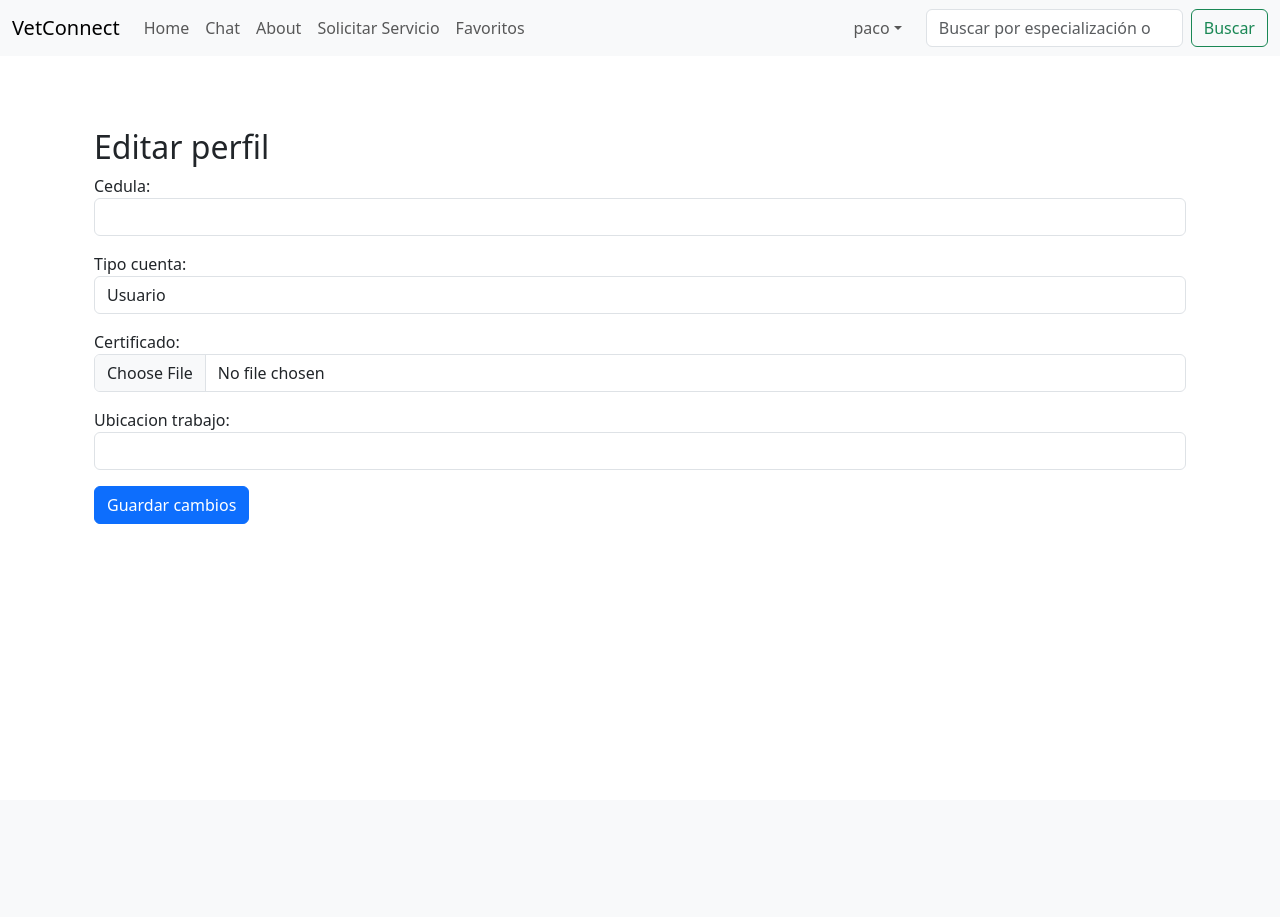
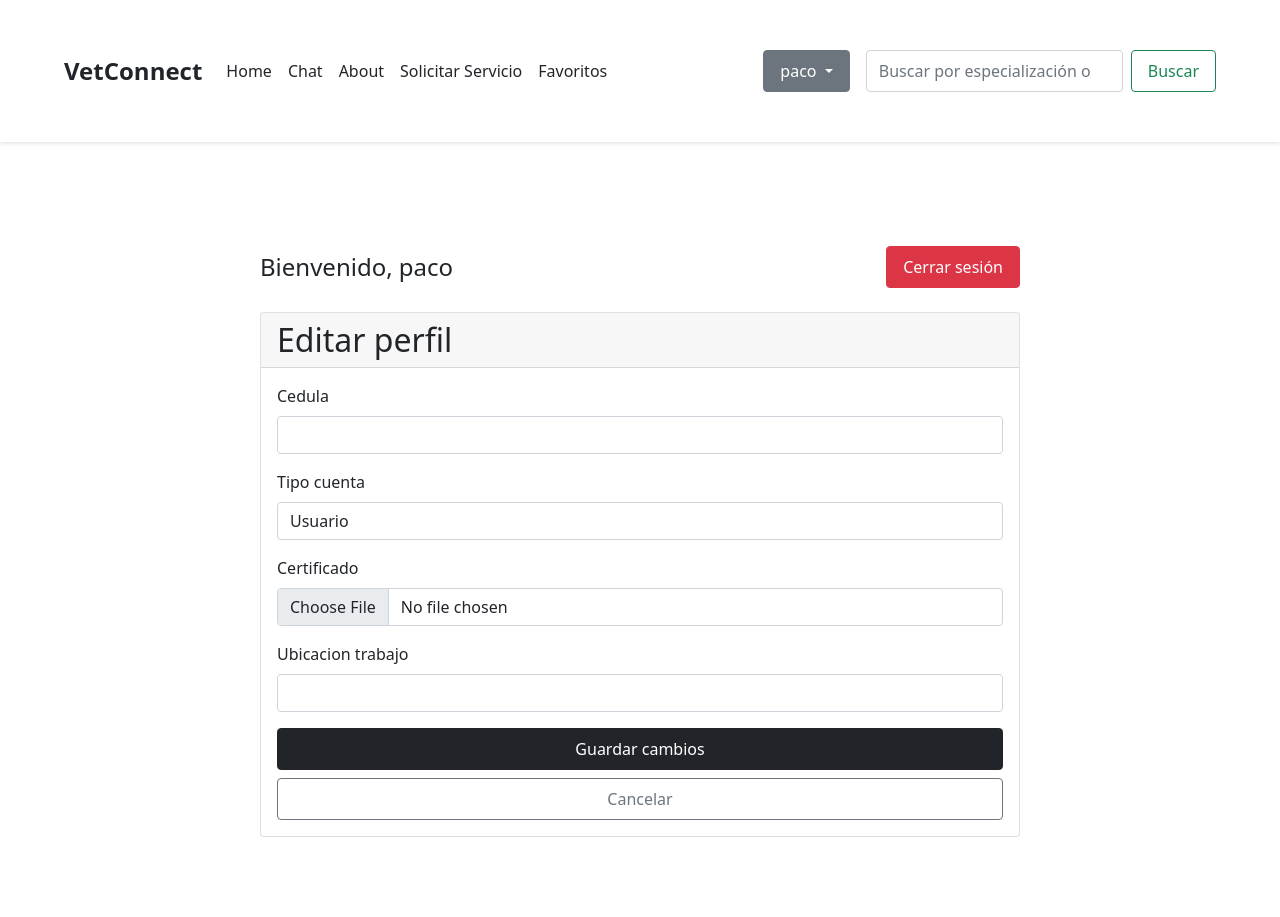
Before and after one commit to mcadavidr2/VetConnect, a Django app: page /edit-profile/ in a window 1280 px wide. Before the commit the page ends 524 px from the top, so only its background shows below. Run offline with Django 5.2, Linux system fonts and the light colour scheme; a user stored in the database is signed in; data comes from the database, SQL or seed files in the repository; both versions use the stored data as it was after the commit.

Commit message:
Correciocn de cositas

```diff
--- a/VetConnect/templates/base.html
+++ b/VetConnect/templates/base.html
@@ -4,20 +4,163 @@
   <meta charset="UTF-8">
   <meta name="viewport" content="width=device-width, initial-scale=1.0">
   <title>VetConnect</title>
-  <link href="https://cdn.jsdelivr.net/npm/bootstrap@5.3.7/dist/css/bootstrap.min.css" rel="stylesheet">
-  <script src="https://cdn.jsdelivr.net/npm/bootstrap@5.3.7/dist/js/bootstrap.bundle.min.js"></script>
+  <link href="https://cdn.jsdelivr.net/npm/bootstrap@5.0.2/dist/css/bootstrap.min.css" rel="stylesheet">
+  <script src="https://cdn.jsdelivr.net/npm/@popperjs/core@2.9.2/dist/umd/popper.min.js"></script>
+  <script src="https://cdn.jsdelivr.net/npm/bootstrap@5.0.2/dist/js/bootstrap.min.js"></script>
+  <style>
+    /* Estilos base */
+    :root {
+      --primary-color: #212529;
+      --hover-color: #424649;
+      --text-color: #212529;
+    }
+
+    body {
+      font-size: 16px;
+      line-height: 1.5;
+    }
+
+    /* Navbar y elementos de navegación */
+    .navbar {
+      padding: 1rem;
+      box-shadow: 0 2px 4px rgba(0,0,0,0.1);
+    }
+
+    .navbar-brand {
+      font-size: 1.5rem;
+      font-weight: bold;
+      color: var(--text-color) !important;
+    }
+
+    .navbar-nav .nav-link,
+    .dropdown-item {
+      color: var(--text-color) !important;
+      padding: 0.5rem 1rem;
+      transition: all 0.3s ease;
+    }
+
+    .nav-link:hover,
+    .navbar-brand:hover,
+    .dropdown-item:hover {
+      color: var(--hover-color) !important;
+      background-color: rgba(0,0,0,0.05);
+    }
+
+    /* Botones */
+    .btn {
+      padding: 0.5rem 1rem;
+      border-radius: 4px;
+      font-weight: 500;
+      transition: all 0.3s ease;
+    }
+
+    .btn-primary {
+      background-color: var(--primary-color);
+      border-color: var(--primary-color);
+    }
+
+    .btn-primary:hover {
+      background-color: var(--hover-color);
+      border-color: var(--hover-color);
+    }
+
+    .btn-outline-primary {
+      color: var(--primary-color);
+      border-color: var(--primary-color);
+    }
+
+    .btn-outline-primary:hover {
+      background-color: var(--primary-color);
+      border-color: var(--primary-color);
+    }
+
+    /* Dropdown menu */
+    .dropdown-menu {
+      border-radius: 4px;
+      box-shadow: 0 2px 8px rgba(0,0,0,0.1);
+    }
+
+    .dropdown-item {
+      padding: 0.75rem 1.5rem;
+    }
+
+    /* Contenedor principal */
+    .container {
+      padding: 1rem;
+      max-width: 1400px;
+      margin: 0 auto;
+    }
+
+    /* Media Queries para diferentes tamaños de pantalla */
+    /* Móviles pequeños */
+    @media (max-width: 576px) {
+      body {
+        font-size: 14px;
+      }
+      .navbar-brand {
+        font-size: 1.2rem;
+      }
+      .container {
+        padding: 0.5rem;
+      }
+      .btn {
+        width: 100%;
+        margin-bottom: 0.5rem;
+      }
+    }
+
+    /* Tablets */
+    @media (min-width: 577px) and (max-width: 991px) {
+      .navbar-nav {
+        padding: 0.5rem 0;
+      }
+      .nav-link {
+        padding: 0.5rem;
+      }
+    }
+
+    /* Pantallas grandes */
+    @media (min-width: 992px) {
+      .navbar {
+        padding: 1rem 2rem;
+      }
+      .container {
+        padding: 2rem;
+      }
+    }
+
+    /* Pantallas muy grandes */
+    @media (min-width: 1400px) {
+      body {
+        font-size: 18px;
+      }
+      .container {
+        padding: 2rem 4rem;
+      }
+    }
+
+    /* Ajustes de accesibilidad */
+    @media (prefers-reduced-motion: reduce) {
+      * {
+        transition: none !important;
+      }
+    }
+  </style>
 </head>
 <body>
 
   <!-- Navbar -->
   <nav class="navbar navbar-expand-lg bg-body-tertiary">
-    <div class="container-fluid">
-      <a class="navbar-brand" href="{% url 'home' %}">VetConnect</a>
-      <button class="navbar-toggler" type="button" data-bs-toggle="collapse" data-bs-target="#navbarNav" aria-controls="navbarNav" aria-expanded="false" aria-label="Toggle navigation">
+    <div class="container">
+      <a class="navbar-brand d-flex align-items-center" href="{% url 'home' %}">
+        VetConnect
+      </a>
+      <button class="navbar-toggler" type="button" data-bs-toggle="collapse" data-bs-target="#navbarNav"
+              aria-controls="navbarNav" aria-expanded="false" aria-label="Toggle navigation">
         <span class="navbar-toggler-icon"></span>
       </button>
       <div class="collapse navbar-collapse" id="navbarNav">
-        <ul class="navbar-nav me-auto">
+        <ul class="navbar-nav me-auto mb-2 mb-lg-0">
           <li class="nav-item"><a class="nav-link" href="{% url 'home' %}">Home</a></li>
           <li class="nav-item"><a class="nav-link" href="{% url 'chat' %}">Chat</a></li>
           <li class="nav-item"><a class="nav-link" href="{% url 'about' %}">About</a></li>
@@ -26,13 +169,18 @@
         </ul>
         <ul class="navbar-nav ms-auto me-3">
           {% if request.user.is_authenticated %}
-            <li class="nav-item dropdown">
-              <a class="nav-link dropdown-toggle" href="#" id="userMenu" role="button" data-bs-toggle="dropdown" aria-expanded="false">{{ request.user.username }}</a>
-              <ul class="dropdown-menu dropdown-menu-end" aria-labelledby="userMenu">
+            <div class="dropdown">
+              <button class="btn btn-secondary dropdown-toggle" type="button" data-bs-toggle="dropdown" aria-expanded="false">
+                {{ request.user.username }}
+              </button>
+              <ul class="dropdown-menu">
                 <li><a class="dropdown-item" href="{% url 'profile' %}">Editar perfil</a></li>
-                <li><a class="dropdown-item" href="{% url 'logout' %}">Cerrar sesión</a></li>
+                <li><a class="dropdown-item" href="javascript:void(0)" onclick="document.getElementById('logout-form').submit();">Cerrar sesión</a></li>
               </ul>
-            </li>
+              <form id="logout-form" method="post" action="{% url 'logout' %}" style="display: none;">
+                {% csrf_token %}
+              </form>
+            </div>
           {% else %}
             <li class="nav-item"><a class="nav-link" href="{% url 'login' %}">Iniciar sesión</a></li>
             <li class="nav-item"><a class="nav-link" href="{% url 'signup' %}">Registrarse</a></li>
@@ -49,5 +197,10 @@
     {% endblock %}
   </div>
 
+  <!-- Scripts de Bootstrap -->
+  <script src="https://cdn.jsdelivr.net/npm/bootstrap@5.2.3/dist/js/bootstrap.bundle.min.js"></script>
 </body>
 </html>
+
+</body>
+</html>
--- a/vet/templates/edit_profile.html
+++ b/vet/templates/edit_profile.html
@@ -1,11 +1,49 @@
 {% extends "base.html" %}
 {% block content %}
 <div class="container py-5">
-    <h2>Editar perfil</h2>
-    <form method="post" enctype="multipart/form-data">
-        {% csrf_token %}
-        {{ form.as_p }}
-        <button type="submit" class="btn btn-primary">Guardar cambios</button>
-    </form>
+    <div class="row mb-4">
+        <div class="col-md-8 mx-auto">
+            <div class="d-flex justify-content-between align-items-center">
+                <div>
+                    <h4 class="m-0">Bienvenido, {{ request.user.username }}</h4>
+                </div>
+                <div>
+                    <a href="{% url 'logout' %}" class="btn btn-danger">Cerrar sesión</a>
+                </div>
+            </div>
+        </div>
+    </div>
+    <div class="row justify-content-center">
+        <div class="col-md-8">
+            <div class="card">
+                <div class="card-header">
+                    <h2 class="mb-0">Editar perfil</h2>
+                </div>
+                <div class="card-body">
+                    <form method="post" enctype="multipart/form-data">
+                        {% csrf_token %}
+                        {% for field in form %}
+                        <div class="mb-3">
+                            <label for="{{ field.id_for_label }}" class="form-label">{{ field.label }}</label>
+                            {{ field }}
+                            {% if field.help_text %}
+                            <div class="form-text">{{ field.help_text }}</div>
+                            {% endif %}
+                            {% if field.errors %}
+                            <div class="alert alert-danger">
+                                {{ field.errors }}
+                            </div>
+                            {% endif %}
+                        </div>
+                        {% endfor %}
+                        <div class="d-grid gap-2">
+                            <button type="submit" class="btn btn-primary">Guardar cambios</button>
+                            <a href="{% url 'home' %}" class="btn btn-outline-secondary">Cancelar</a>
+                        </div>
+                    </form>
+                </div>
+            </div>
+        </div>
+    </div>
 </div>
 {% endblock %}
--- a/vet/urls.py
+++ b/vet/urls.py
@@ -13,7 +13,8 @@ urlpatterns = [
     path('veterinarios/', views.veterinarios_list, name='veterinarios_list'),
     path('signup/', views.signup, name='signup'),
     path('login/', auth_views.LoginView.as_view(template_name='login.html'), name='login'),
-    path('logout/', auth_views.LogoutView.as_view(next_page='home'), name='logout'),
+    path('logout/', views.logout_view, name='logout'),
+    path('profile/', views.edit_profile, name='profile'),
     path("edit-profile/", views.edit_profile, name="profile"),
     path('toggle-favorite/<int:vet_id>/', views.toggle_favorite, name='toggle_favorite'),
     path('favoritos/', views.mis_favoritos, name='mis_favoritos'),
--- a/vet/views.py
+++ b/vet/views.py
@@ -11,6 +11,9 @@ from .models import Veterinario, Perfil
 
 @login_required
 def edit_profile(request):
+    if not request.user.is_authenticated:
+        return redirect('login')
+
     # Obtener o crear el perfil asociado al usuario
     try:
         perfil = request.user.perfil
@@ -21,7 +24,9 @@ def edit_profile(request):
     if request.method == "POST":
         form = ProfileForm(request.POST, request.FILES, instance=perfil)
         if form.is_valid():
-            form.save()
+            perfil = form.save(commit=False)
+            perfil.usuario = request.user
+            perfil.save()
             return redirect('home')
     else:
         form = ProfileForm(instance=perfil)
@@ -29,6 +34,12 @@ def edit_profile(request):
     return render(request, "edit_profile.html", {"form": form})
 
 
+
+from django.contrib.auth import logout
+
+def logout_view(request):
+    logout(request)
+    return redirect('home')
 
 # Vista para registro básico
 def signup(request):
```
Also changed, not shown: VetConnect/settings.py (+10 -0 lines), db.sqlite3.
